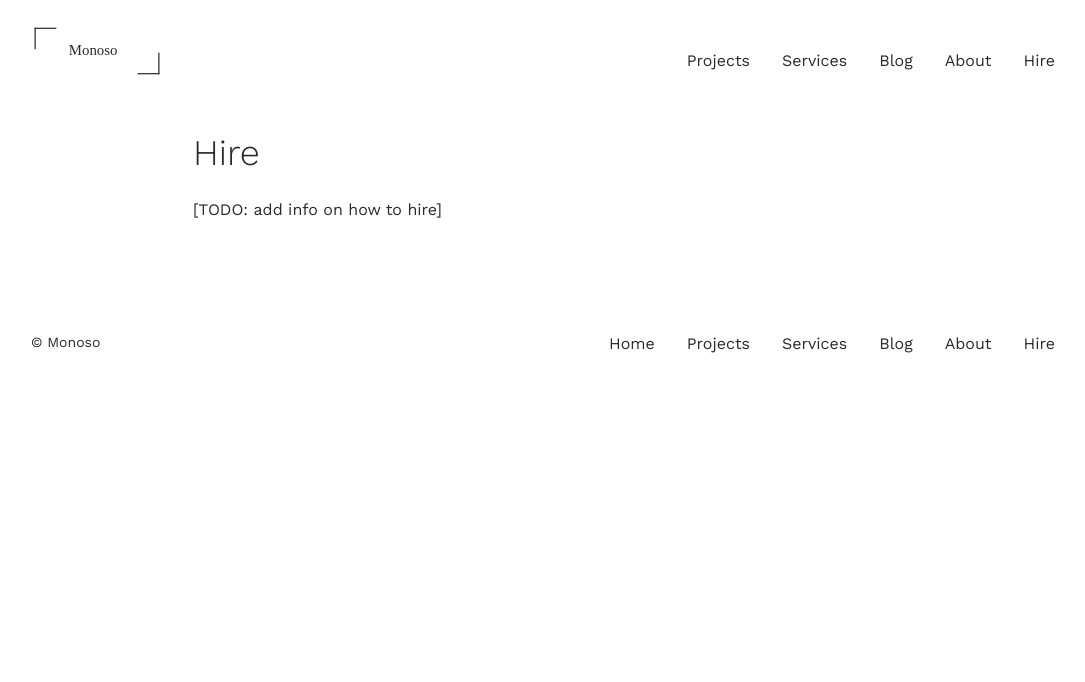
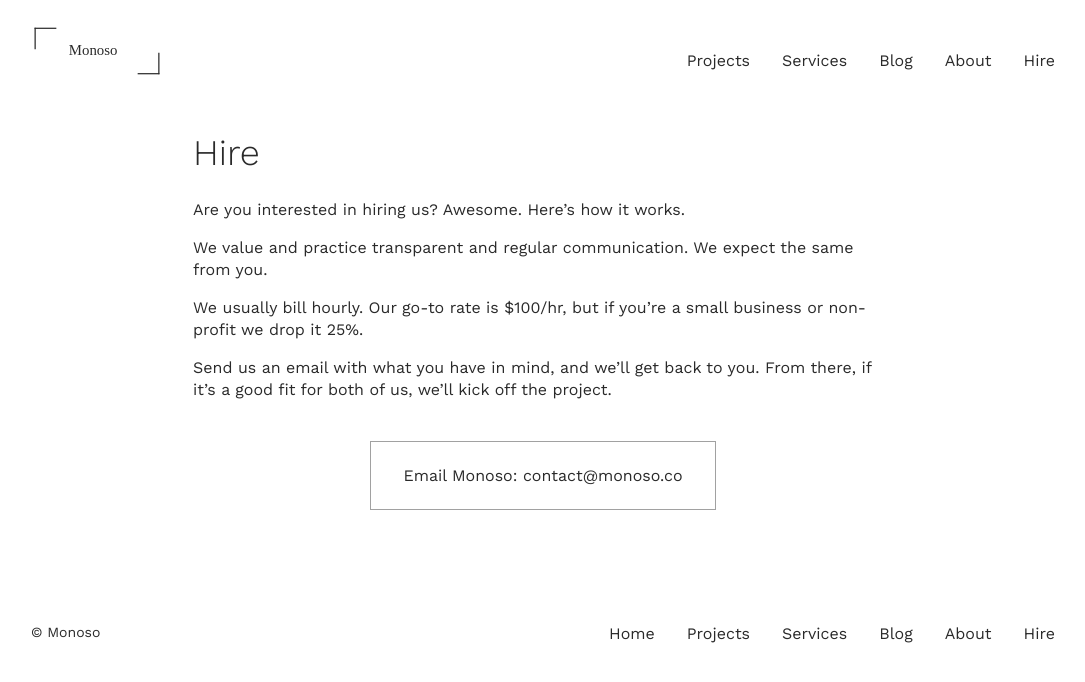
Before and after one commit to brettchalupa/brettcodes, a Jekyll site: the page built from hire.md, in a window 1280 px wide. Shown: the top 682 px of the page, without its empty margins (97-1182 px from the left). Built offline with Jekyll 4.4.1, drawn with Linux system fonts in a browser that asks for light colours.

Commit message:
Add content to Hire page
This outlines how to get in touch and hire us.

```diff
--- a/hire.md
+++ b/hire.md
@@ -7,4 +7,18 @@ layout: default
 
 # Hire
 
-[TODO: add info on how to hire]
+Are you interested in hiring us? Awesome. Here's how it works.
+
+We value and practice transparent and regular communication. We expect
+the same from you.
+
+We usually bill hourly. Our go-to rate is $100/hr, but if you're a small
+business or non-profit we drop it 25%.
+
+Send us an email with what you have in mind, and we'll get back to you.
+From there, if it's a good fit for both of us, we'll kick off the
+project.
+
+<div class='section cta'>
+  <a href='mailto:contact@monoso.co' class='btn'>Email Monoso: contact@monoso.co</a>
+</div>
```
